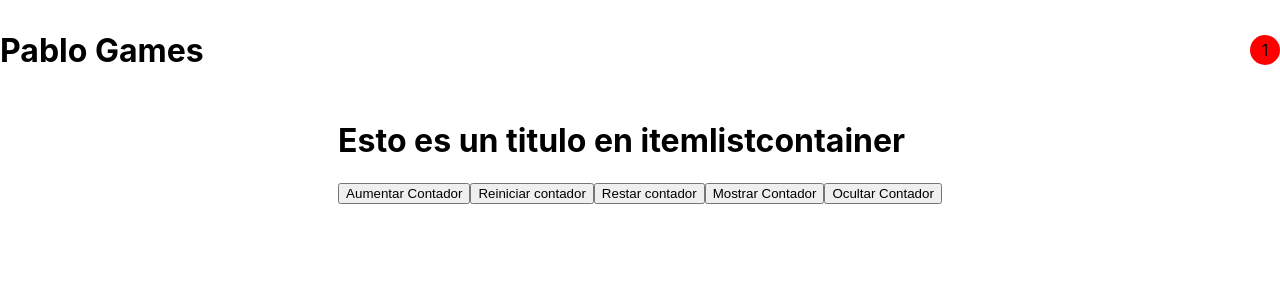
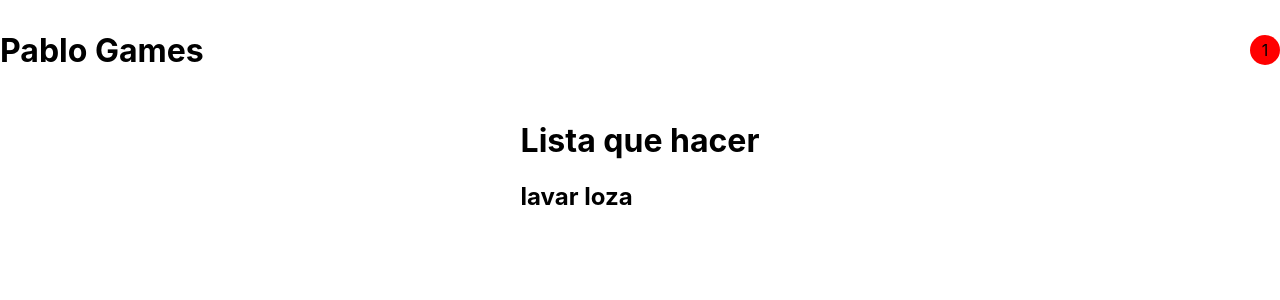
Before and after one commit to Pablohack/reactjs43180, a React (Create React App) app: page / in a window 1280 px wide. Shown: the top 300 px of the page. Built offline with nearby package versions, Linux system fonts and the light colour scheme.

Commit message:
refactor code

```diff
--- a/src/App.jsx
+++ b/src/App.jsx
@@ -6,12 +6,17 @@ import NavBar from "./Components/Navbar/";
 import ItemListContainer from "./Components/ItemListContainer";
 
 function App() {
+  const ListaTodo = ["Lavar loza", "Cocinar", "Tender cama", "Limpiar baños"];
+  const listaTodo2 = [
+    { id: 1, task: "lavar loza" },
+    // { id: 2, task: "lavar ropa" },
+  ];
   return (
     <div className="">
       <header className="App-header">
         <NavBar />
-        <ItemListContainer titulo="Esto es un titulo en itemlistcontainer">
-          <Contador />
+        <ItemListContainer titulo="Lista que hacer">
+          <Lista lista={listaTodo2} />
         </ItemListContainer>
       </header>
     </div>
--- a/src/Components/Contador/Contador.jsx
+++ b/src/Components/Contador/Contador.jsx
@@ -2,31 +2,15 @@ import { useEffect, useRef, useState } from "react";
 import Titulo from "../Titulo/Titulo";
 const Contador = () => {
   const [contador, setContador] = useState(0);
-  const [show, setShow] = useState(false);
-
-  const MostrarContador = () => setShow(true);
-  const OcultarContador = () => setShow(false);
-
-  useEffect(() => {
-    alert("Se activo useEffect show");
-  }, [show]);
-
-  useEffect(() => {
-    if (contador < 0) {
-      alert("No puede ser numero negativo");
-    }
-  }, [contador]);
 
   return (
     <div>
-      {show && <Titulo titulo={contador} />}
+      <Titulo titulo={contador} />
       <button onClick={() => setContador(contador + 1)}>
         Aumentar Contador
       </button>
       <button onClick={() => setContador(0)}>Reiniciar contador</button>
       <button onClick={() => setContador(contador - 1)}>Restar contador</button>
-      <button onClick={MostrarContador}>Mostrar Contador</button>
-      <button onClick={OcultarContador}>Ocultar Contador</button>
     </div>
   );
 };
--- a/src/Components/Lista/Lista.jsx
+++ b/src/Components/Lista/Lista.jsx
@@ -1,16 +1,11 @@
 import Titulo from "../Titulo";
 
 const Lista = (todoList) => {
-  const { props, isGreen } = todoList;
+  const { lista } = todoList;
   return (
     <div>
-      <Titulo titulo="Estamos con componente titulo" />
-      {props.map((list) => {
-        return (
-          <h1 style={isGreen ? { color: "green", fontSize: 14 } : null}>
-            {list}
-          </h1>
-        );
+      {lista.map((list) => {
+        return <h2>{list.task}</h2>;
       })}
     </div>
   );
```
